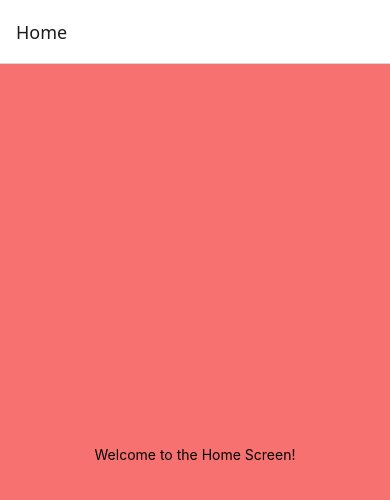
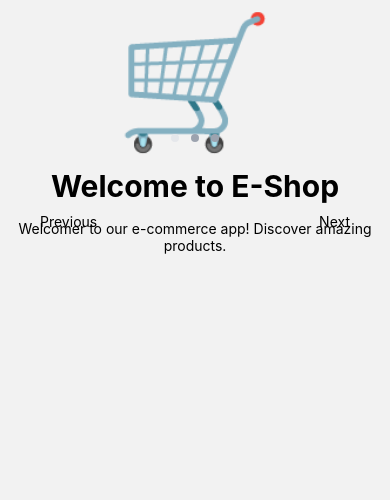
Before and after one commit to HanggiAnggono/ec-mobile, a React Native app: screen / in a window 390 px wide. Shown: the top 500 px of the page. Built offline with nearby package versions, Linux system fonts and the light colour scheme.

Commit message:
WIP: onboarading screen

```diff
--- a/App.tsx
+++ b/App.tsx
@@ -4,32 +4,19 @@ import { Button, StyleSheet, Text, View } from 'react-native'
 import { NavigationContainer } from '@react-navigation/native'
 import { createStackNavigator } from '@react-navigation/stack'
 import './global.css'
+import { OnboardingScreen } from './src/screens/onboarding-screen'
 
 const Stack = createStackNavigator()
-
-function HomeScreen() {
-  return (
-    <View className="flex-1 justify-center items-center bg-red-400">
-      <Text>Welcome to the Home Screen!</Text>
-      <StatusBar style="auto" />
-    </View>
-  )
-}
-
-function DetailsScreen() {
-  return (
-    <View>
-      <Text>This is the Details Screen!</Text>
-    </View>
-  )
-}
 
 export default function App() {
   return (
     <NavigationContainer>
       <Stack.Navigator>
-        <Stack.Screen name="Home" component={HomeScreen} />
-        <Stack.Screen name="Details" component={DetailsScreen} />
+        <Stack.Screen
+          name="Onboarding"
+          options={{ headerShown: false }}
+          component={OnboardingScreen}
+        />
       </Stack.Navigator>
     </NavigationContainer>
   )
--- a/package.json
+++ b/package.json
@@ -11,11 +11,13 @@
   "dependencies": {
     "@react-navigation/native": "^7.1.17",
     "@react-navigation/stack": "^7.4.8",
+    "clsx": "^2.1.1",
     "expo": "~53.0.22",
     "expo-status-bar": "~2.2.3",
     "nativewind": "^4.1.23",
     "react": "19.0.0",
     "react-native": "0.79.6",
+    "react-native-gesture-handler": "^2.28.0",
     "react-native-reanimated": "~3.17.4",
     "react-native-safe-area-context": "5.4.0",
     "react-native-screens": "~4.11.1"
--- /dev/null
+++ b/src/components/button.tsx
@@ -0,0 +1,22 @@
+import clsx from 'clsx'
+import { Platform, Pressable, PressableProps, Text } from 'react-native'
+
+export const Button = (props: PressableProps) => {
+  return (
+    <Pressable {...props} onPress={props.onPress}>
+      {typeof props.children === 'string' ? (
+        <Text
+          className={
+            Platform.OS === 'ios'
+              ? 'text-blue-500 active:text-white text-xl bg-transparent active:bg-blue-50 p-2 rounded-full'
+              : ''
+          }
+        >
+          {props.children}
+        </Text>
+      ) : (
+        props.children
+      )}
+    </Pressable>
+  )
+}
--- /dev/null
+++ b/src/screens/onboarding-screen.tsx
@@ -0,0 +1,100 @@
+import { useRef, useState } from 'react'
+import { FlatList, ListRenderItem, Text, View } from 'react-native'
+import { Button } from '@/components/button'
+
+// onboarding ecommerce
+const ONBOARDING_DATA = [
+  {
+    id: '1',
+    title: 'Welcome to E-Shop',
+    icon: '🛒',
+    description: 'Welcomer to our e-commerce app! Discover amazing products.',
+  },
+  {
+    id: '2',
+    title: 'Explore Categories',
+    description:
+      'Browse through a wide range of categories and find what you need.',
+    icon: '📂',
+  },
+  {
+    id: '3',
+    title: 'Secure Payments',
+    description: 'Enjoy seamless shopping with secure payment options.',
+    icon: '💳',
+  },
+]
+
+export const OnboardingScreen = () => {
+  const [index, setIndex] = useState(0)
+  const flatListRef = useRef<FlatList>(null)
+
+  const renderItem: ListRenderItem<(typeof ONBOARDING_DATA)[0]> = ({
+    item,
+  }) => {
+    return (
+      <View className="flex-1 w-[100vw] items-center justify-center p-4">
+        <Text className="text-9xl mb-6">{item.icon}</Text>
+        <Text className="text-3xl font-bold mb-4">{item.title}</Text>
+        <Text className="text-center">{item.description}</Text>
+      </View>
+    )
+  }
+
+  const handleViewableItemsChanged = ({
+    viewableItems,
+  }: {
+    viewableItems: any[]
+  }) => {
+    if (viewableItems.length > 0) {
+      setIndex(viewableItems[0].index)
+    }
+  }
+
+  const goToNext = () => {
+    const newIndex = index + 1
+
+    console.log({ newIndex })
+
+    if (newIndex < ONBOARDING_DATA.length) {
+      flatListRef.current?.scrollToIndex({ index: newIndex })
+      setTimeout(() => setIndex(newIndex), 400)
+    }
+  }
+
+  const goToPrev = () => {
+    const newIndex = index - 1
+
+    if (newIndex >= 0) {
+      flatListRef.current?.scrollToIndex({ index: newIndex })
+      setTimeout(() => setIndex(newIndex), 400)
+    }
+  }
+
+  return (
+    <View>
+      <FlatList
+        horizontal
+        ref={flatListRef}
+        pagingEnabled
+        showsHorizontalScrollIndicator={false}
+        data={ONBOARDING_DATA}
+        renderItem={renderItem}
+        onViewableItemsChanged={handleViewableItemsChanged}
+        className="h-full"
+      />
+      <View className="absolute bottom-32 gap-3 w-full flex flex-row items-center justify-center">
+        {ONBOARDING_DATA.map((item, i) => (
+          <View
+            key={item.id}
+            className={`size-2 rounded-full ${item.id === ONBOARDING_DATA[index].id ? 'bg-gray-200' : 'bg-gray-400'}`}
+          />
+        ))}
+      </View>
+      <View className="absolute bottom-10 w-full px-10 flex flex-row justify-between">
+        <Button onPress={goToPrev}>Previous</Button>
+        <Button onPress={goToNext}>Next</Button>
+      </View>
+    </View>
+  )
+}
--- a/tsconfig.json
+++ b/tsconfig.json
@@ -1,6 +1,10 @@
 {
   "extends": "expo/tsconfig.base",
   "compilerOptions": {
-    "strict": true
+    "strict": true,
+    "baseUrl": ".",
+    "paths": {
+      "@/*": ["./src/*"]
+    }
   }
 }
```
Also changed, not shown: 2 other files (tests, documents, lock files or other folders).
